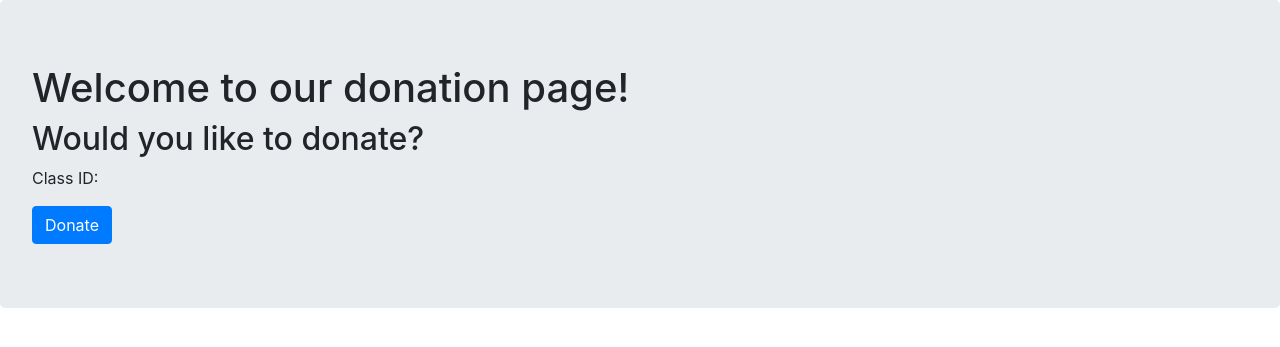
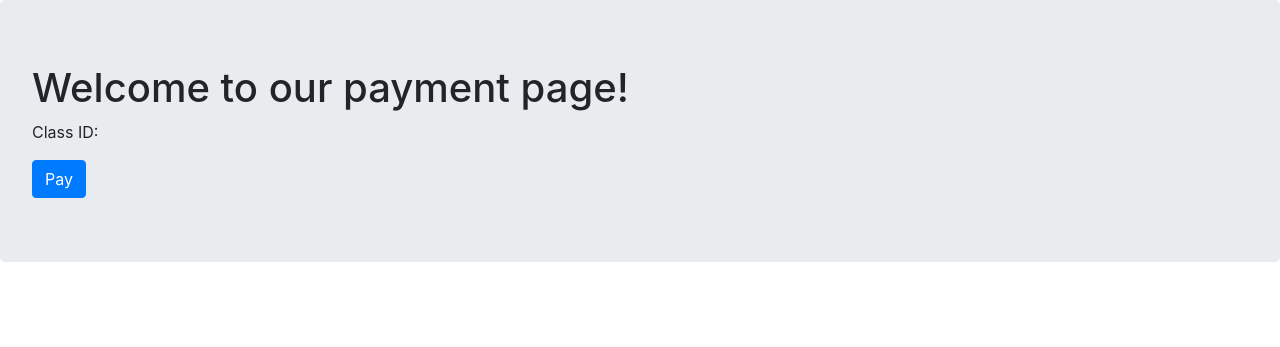
Before and after one commit to samyukthapugal/G10T6-IS213-Project, a Flask app: page / in a window 1280 px wide. Shown: the top 347 px of the page. Run offline with Flask 3, Linux system fonts and the light colour scheme; some libraries are stand-ins or nearby versions.

Commit message:
remove and change some stuff

```diff
--- a/Backend/payment/templates/stripeUI.html
+++ b/Backend/payment/templates/stripeUI.html
@@ -19,15 +19,15 @@
 
 <body>
   <div class="jumbotron">
-    <h1>Welcome to our donation page!</h1>
-    <h2>Would you like to donate?</h2>
+    <h1>Welcome to our payment page!</h1>
+
     <!-- Display classId dynamically in the HTML -->
     <p>Class ID: <span id="classId"></span></p>
     <form id="paymentForm" method="POST">
       <!-- Add hidden input fields for userId and classId -->
       <input type="hidden" id="userId" name="userId" value="{{ userId }}">
       <input type="hidden" id="classIdInput" name="classId" value="{{ classId }}">
-      <button type="button" class="btn btn-primary" id="donateButton">Donate</button>
+      <button type="button" class="btn btn-primary" id="donateButton">Pay</button>
     </form>
 
 <!-- Add a script to set values for userId and classId -->
```
